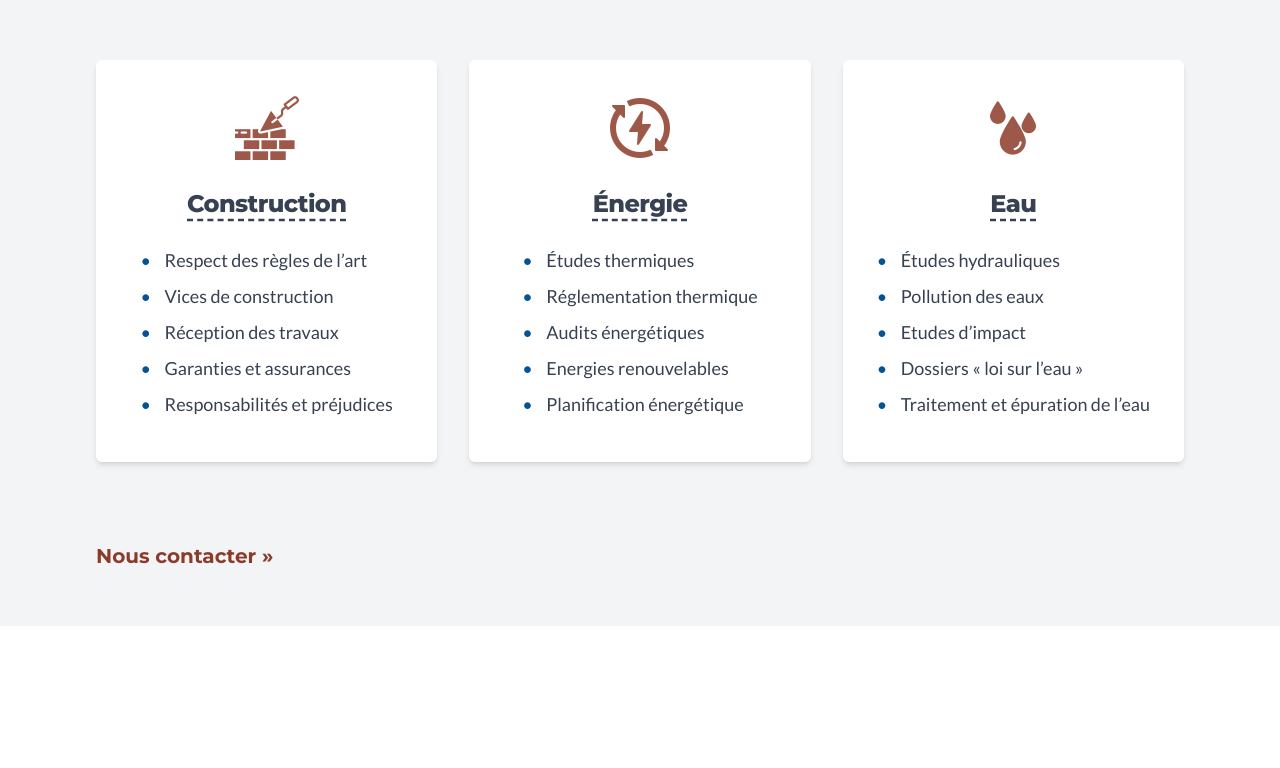
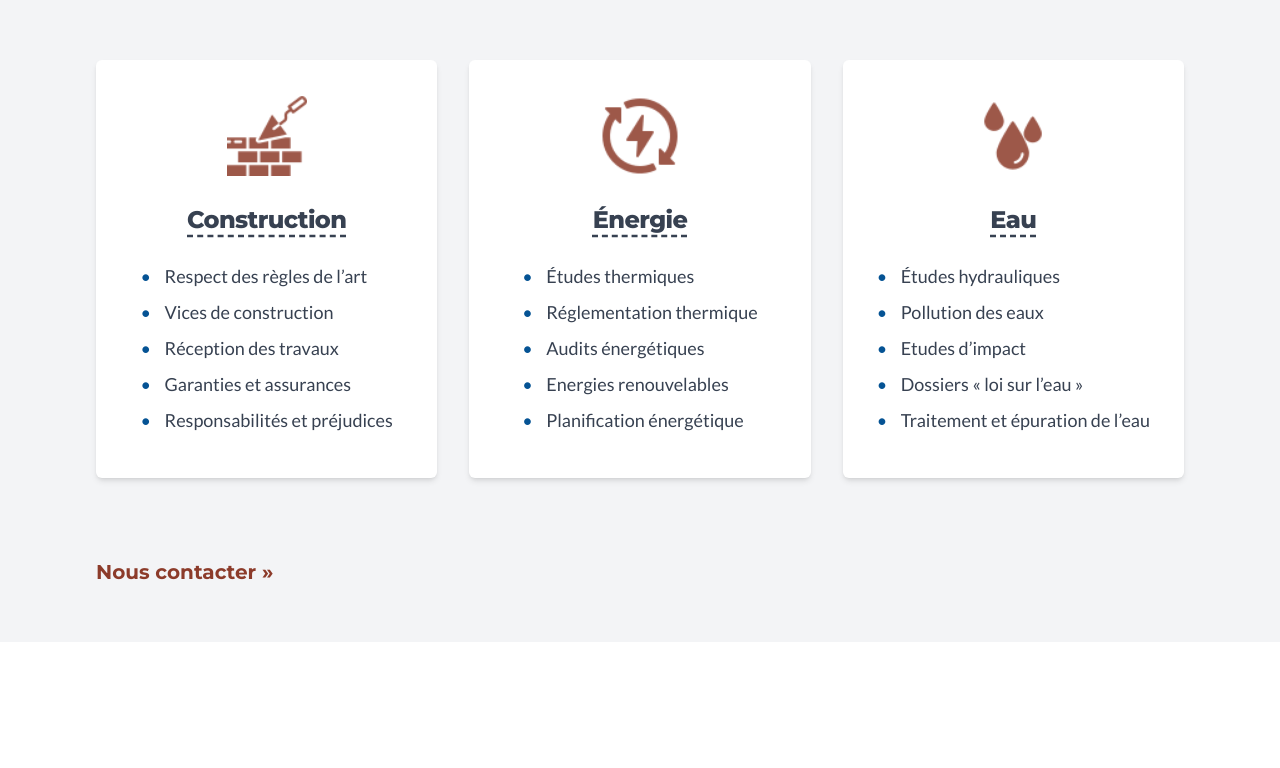
Before and after one commit to fpichegru/temp-cimesconseil-app, a website: page html/domaines.html in a window 1280 px wide. Shown: the part 1172-1940 px from the top of the page. Drawn offline with Linux system fonts and the light colour scheme.

Commit message:
domaines-14

```diff
--- a/html/domaines.html
+++ b/html/domaines.html
@@ -197,7 +197,7 @@ Le cabinet intervient également en qualité d’expert judiciaire ou amiable da
 
                         <div class="px-6 pt-5  flex flex-col items-center   relative flex-1 ">
 
-                            <img src="../images/domaines-activité/mur-de-briques-red.png" class="h-16 w-16 mb-4 mt-4 opacity-85" alt="mur de brique">
+                            <img src="../images/domaines-activité/mur-de-briques-red.png" class="h-20 w-20 mb-4 mt-4 opacity-85" alt="mur de brique">
                                 <h3 class="text-2xl font-montserrat mt-3  font-extrabold underline decoration-dashed underline-offset-8 tracking-tight">Construction</h3>
                                    <hr class="border-t-2 border-dotted border-gray-300 my-1" />
 
@@ -230,7 +230,7 @@ Le cabinet intervient également en qualité d’expert judiciaire ou amiable da
 
                         <div class="px-6 pt-5 flex flex-col items-center   relative flex-1 ">
 
-                            <img src="../images/domaines-activité/energie-renouvelable-red.png" class="h-16 w-16 mb-4 mt-4  opacity-85" alt="énergies renouvelables">
+                            <img src="../images/domaines-activité/energie-renouvelable-red.png" class="h-20 w-20 mb-4 mt-4  opacity-85" alt="énergies renouvelables">
                                 <h3 class="text-2xl font-montserrat mt-3  font-extrabold underline decoration-dashed underline-offset-8 tracking-tight">Énergie</h3>
                                    <hr class="border-t-2 border-dotted border-gray-300 my-1" />
 
@@ -273,7 +273,7 @@ Energies renouvelables
 
                         <div class="px-6 pt-5 flex flex-col items-center   relative flex-1 ">
 
-                            <img src="../images/domaines-activité/goutte-deau-red.png" class="h-16 w-16 mb-4 mt-4  opacity-85" alt="gouttes d'eau">
+                            <img src="../images/domaines-activité/goutte-deau-red.png" class="h-20 w-20 mb-4 mt-4  opacity-85" alt="gouttes d'eau">
                                 <h3 class="text-2xl font-montserrat mt-3  font-extrabold underline decoration-dashed underline-offset-8 tracking-tight">Eau</h3>
                                    <hr class="border-t-2 border-dotted border-gray-300 my-1" />
 
```
Also changed, not shown: dist/style.css.
